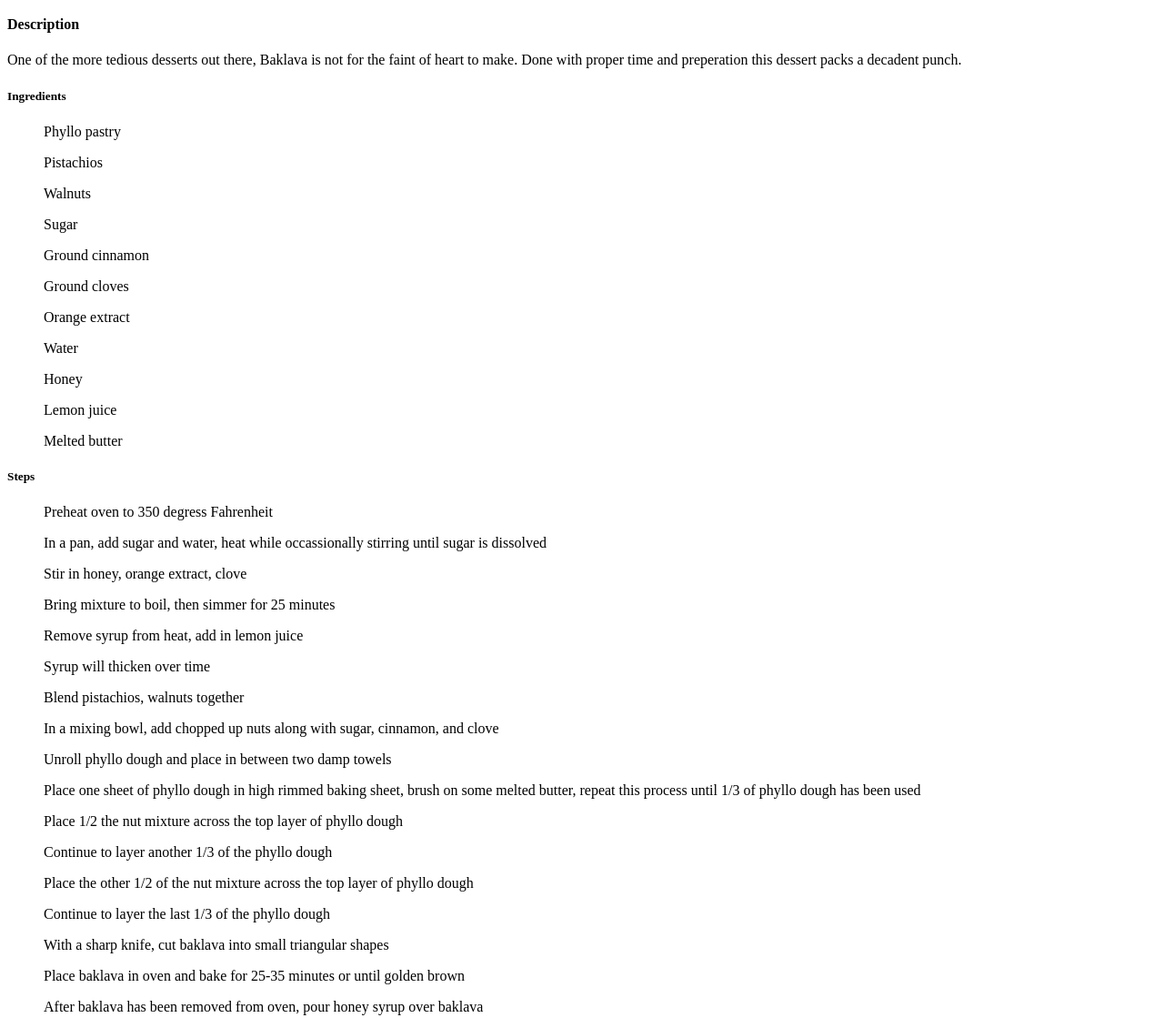
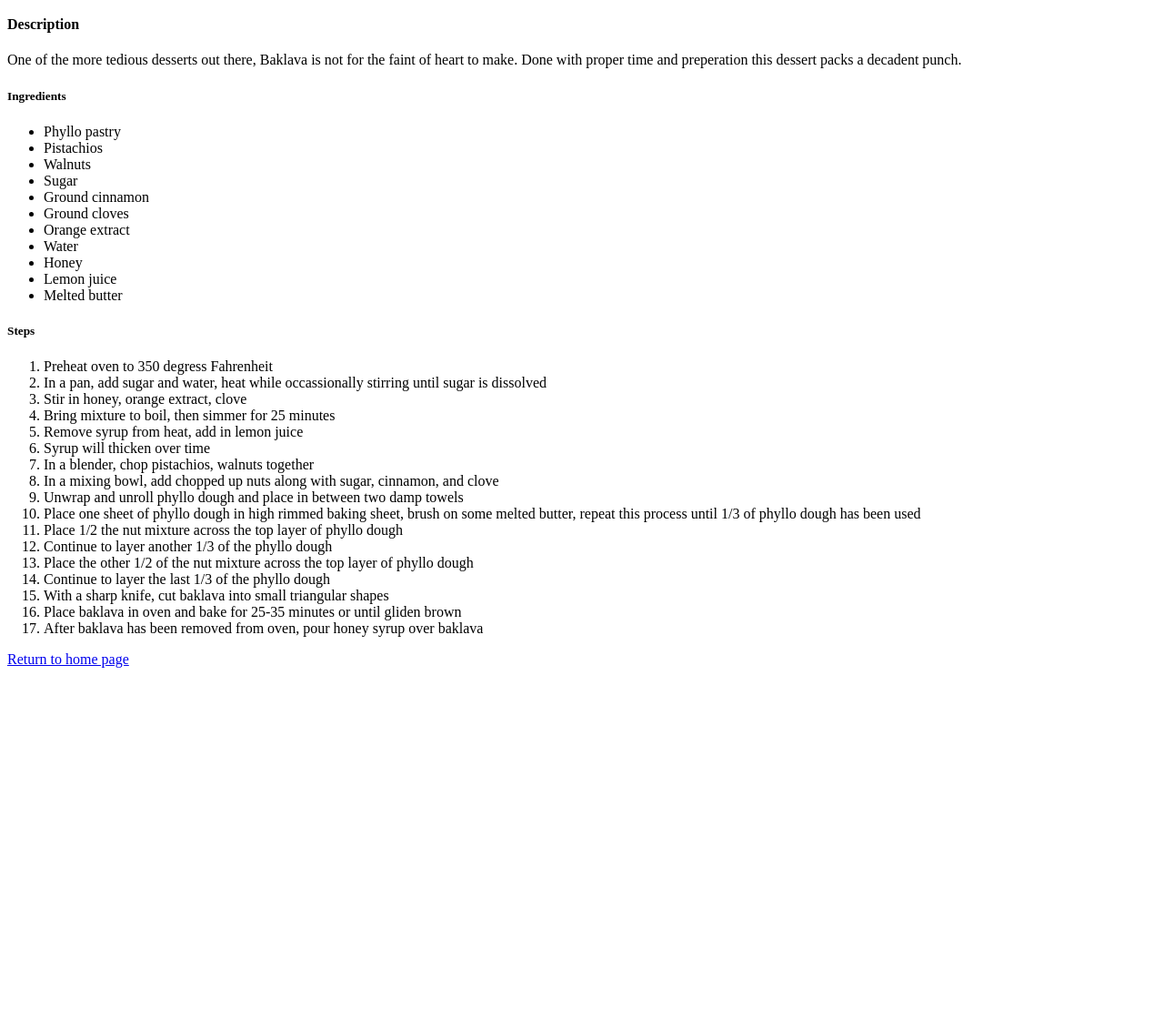
Before and after one commit to atrusso/odin-recipes, a plain HTML site: page recipes/baklava.html in a window 1280 px wide. Shown: the part 101-1220 px from the top of the page at 91% size. After the commit the page ends 843 px from the top, so only its background shows below. Drawn offline with Linux system fonts and the light colour scheme.

Commit message:
Iteration 6 Fixing lists

```diff
--- a/recipes/baklava.html
+++ b/recipes/baklava.html
@@ -13,35 +13,39 @@
             <p>One of the more tedious desserts out there, Baklava is not for the faint of heart to make. Done with proper time and preperation this dessert packs a decadent punch.</p>
 
         <h5>Ingredients</h5>
-            <ul>Phyllo pastry</ul>
-            <ul>Pistachios</ul>
-            <ul>Walnuts</ul>
-            <ul>Sugar</ul>
-            <ul>Ground cinnamon</ul>
-            <ul>Ground cloves</ul>
-            <ul>Orange extract</ul>
-            <ul>Water</ul>
-            <ul>Honey</ul>
-            <ul>Lemon juice</ul>
-            <ul>Melted butter</ul>
+            <ul>
+                <li>Phyllo pastry</li>
+                <li>Pistachios</li>
+                <li>Walnuts</li>
+                <li>Sugar</li>
+                <li>Ground cinnamon</li>
+                <li>Ground cloves</li>
+                <li>Orange extract</li>
+                <li>Water</li>
+                <li>Honey</li>
+                <li>Lemon juice</li>
+                <li>Melted butter</li>
+            </ul>
         <h5>Steps</h5>
-            <ol>Preheat oven to 350 degress Fahrenheit</ol>
-            <ol>In a pan, add sugar and water, heat while occassionally stirring until sugar is dissolved</ol>
-            <ol>Stir in honey, orange extract, clove</ol>
-            <ol>Bring mixture to boil, then simmer for 25 minutes</ol>
-            <ol>Remove syrup from heat, add in lemon juice</ol>
-            <ol>Syrup will thicken over time</ol>
-            <ol>Blend pistachios, walnuts together</ol>
-            <ol>In a mixing bowl, add chopped up nuts along with sugar, cinnamon, and clove</ol>
-            <ol>Unroll phyllo dough and place in between two damp towels</ol>
-            <ol>Place one sheet of phyllo dough in high rimmed baking sheet, brush on some melted butter, repeat this process until 1/3 of phyllo dough has been used</ol>
-            <ol>Place 1/2 the nut mixture across the top layer of phyllo dough</ol>
-            <ol>Continue to layer another 1/3 of the phyllo dough</ol>
-            <ol>Place the other 1/2 of the nut mixture across the top layer of phyllo dough</ol>
-            <ol>Continue to layer the last 1/3 of the phyllo dough</ol>
-            <ol>With a sharp knife, cut baklava into small triangular shapes</ol>
-            <ol>Place baklava in oven and bake for 25-35 minutes or until golden brown</ol>
-            <ol>After baklava has been removed from oven, pour honey syrup over baklava </ol>
+            <ol>
+                <li>Preheat oven to 350 degress Fahrenheit</li>
+                <li>In a pan, add sugar and water, heat while occassionally stirring until sugar is dissolved</li>
+                <li>Stir in honey, orange extract, clove</li>
+                <li>Bring mixture to boil, then simmer for 25 minutes</li>
+                <li>Remove syrup from heat, add in lemon juice</li>
+                <li>Syrup will thicken over time</li>
+                <li>In a blender, chop pistachios, walnuts together</li>
+                <li>In a mixing bowl, add chopped up nuts along with sugar, cinnamon, and clove</li>
+                <li>Unwrap and unroll phyllo dough and place in between two damp towels</li>
+                <li>Place one sheet of phyllo dough in high rimmed baking sheet, brush on some melted butter, repeat this process until 1/3 of phyllo dough has been used</li>
+                <li>Place 1/2 the nut mixture across the top layer of phyllo dough</li>
+                <li>Continue to layer another 1/3 of the phyllo dough</li>
+                <li>Place the other 1/2 of the nut mixture across the top layer of phyllo dough</li>
+                <li>Continue to layer the last 1/3 of the phyllo dough</li>
+                <li>With a sharp knife, cut baklava into small triangular shapes</li>
+                <li>Place baklava in oven and bake for 25-35 minutes or until gliden brown</li>
+                <li>After baklava has been removed from oven, pour honey syrup over baklava </li>
+            </ol>
 
             <a href="../index.html">Return to home page</a>
 </body>
```
Also changed, not shown: recipes/chicken-spiedini.html (+22 -18 lines), recipes/homemade-salsa.html (+19 -13 lines).
